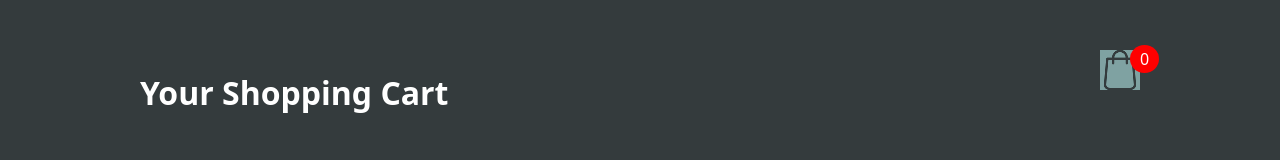
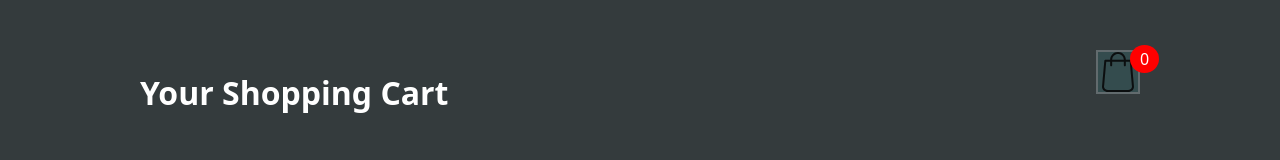
Before and after one commit to dondolo2/ShoppingCart, a plain HTML site: page index.html in a window 1280 px wide. Shown: the top 160 px of the page. Drawn offline with Linux system fonts and the light colour scheme.

Commit message:
This is the last commit, probably

```diff
--- a/style.css
+++ b/style.css
@@ -28,7 +28,8 @@ header .shopping {
 header .shopping img {
     width: 40px;
     background-color: rgb(127, 162, 162);
-    mix-blend-mode: lighten;
+    mix-blend-mode: soft-light;
+    border: #dce0e1 2px solid;
 }
 
 header .shopping span {
```
